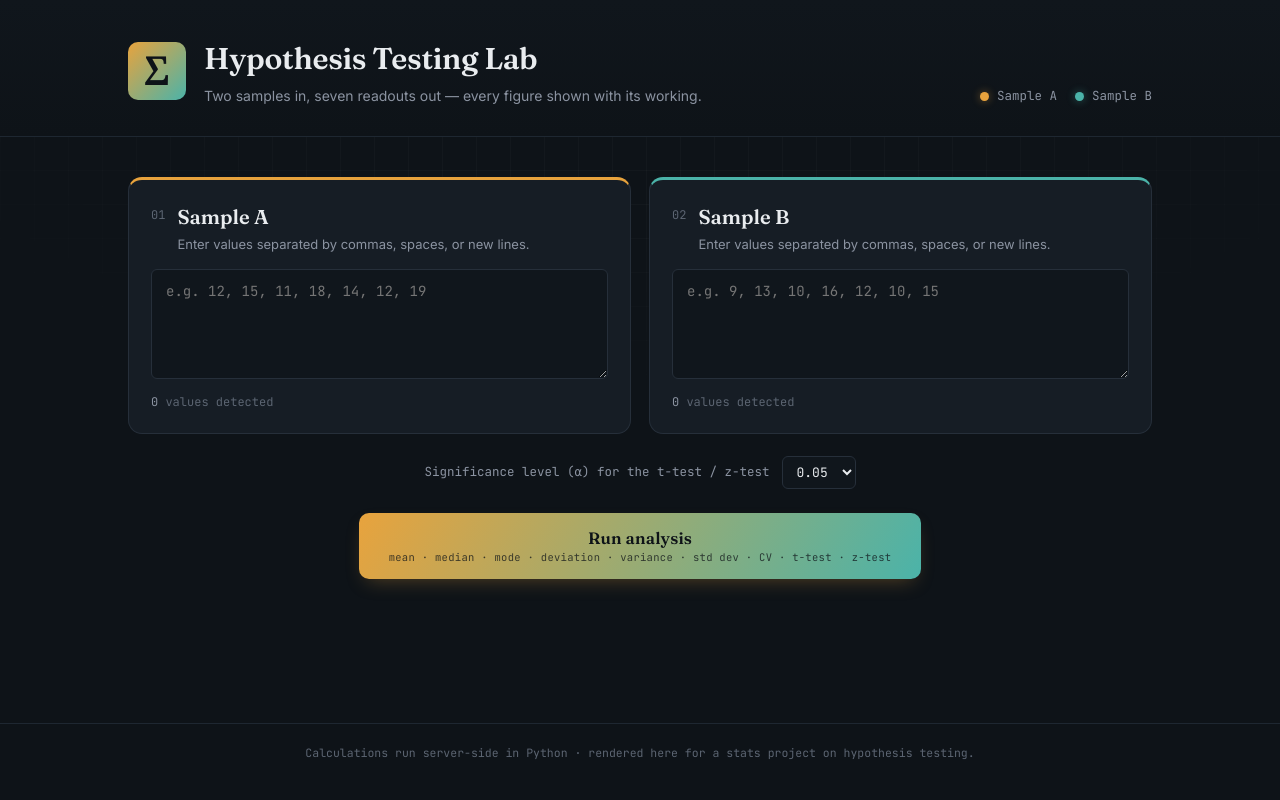
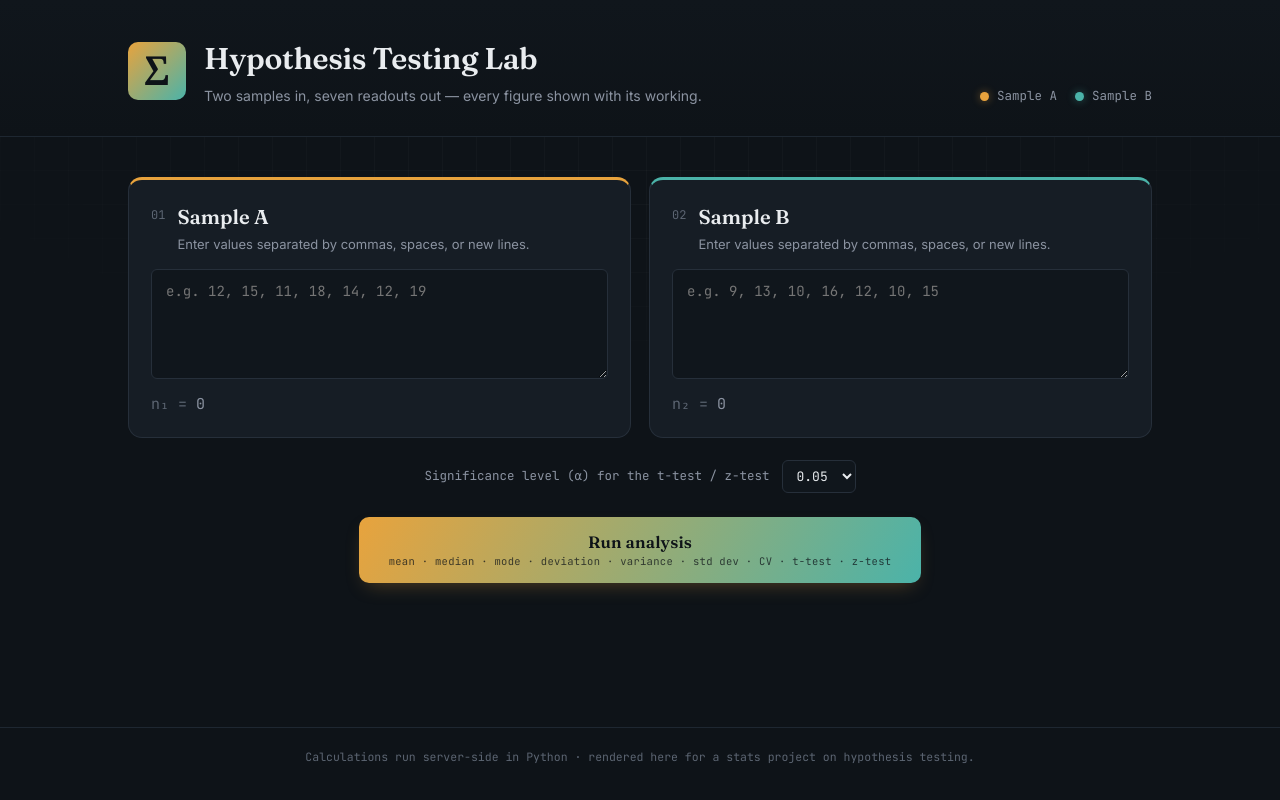
Before and after one commit to Presido-art/HypothesisLab, a Flask app: page / in a window 1280 px wide. Run offline with Flask 2, Linux system fonts and the light colour scheme.

Commit message:
fix layout and styling issues in HTML and CSS

```diff
--- a/static/css/style.css
+++ b/static/css/style.css
@@ -203,7 +203,7 @@ textarea {
 
 .panel-meta {
   font-family: var(--mono);
-  font-size: 12px;
+  font-size: 15px;
   color: var(--muted-dim);
 }
 
--- a/templates/index.html
+++ b/templates/index.html
@@ -1,15 +1,19 @@
 <!DOCTYPE html>
 <html lang="en">
+
 <head>
   <meta charset="UTF-8">
   <meta name="viewport" content="width=device-width, initial-scale=1.0">
   <title>Hypothesis Testing Lab</title>
 
   <link rel="preconnect" href="https://fonts.googleapis.com">
-<link href="https://fonts.googleapis.com/css2?family=Fraunces:opsz,wght@9..144,400;9..144,600;9..144,700&family=JetBrains+Mono:wght@400;500;600&family=Inter:wght@400;500;600&display=swap" rel="stylesheet">
+  <link
+    href="https://fonts.googleapis.com/css2?family=Fraunces:opsz,wght@9..144,400;9..144,600;9..144,700&family=JetBrains+Mono:wght@400;500;600&family=Inter:wght@400;500;600&display=swap"
+    rel="stylesheet">
 
   <link rel="stylesheet" href="{{ url_for('static', filename='css/style.css') }}">
 </head>
+
 <body>
 
   <div class="grid-overlay" aria-hidden="true"></div>
@@ -43,7 +47,7 @@
             </div>
           </div>
           <textarea id="dataset-a" placeholder="e.g. 12, 15, 11, 18, 14, 12, 19" spellcheck="false"></textarea>
-        <div class="panel-meta"><span id="count-a">0</span> values detected</div>
+          <div class="panel-meta">n₁ = <span id="count-a" style="font-size: 15px;">0</span></div>
         </div>
 
         <div class="sample-panel panel-b">
@@ -55,7 +59,7 @@
             </div>
           </div>
           <textarea id="dataset-b" placeholder="e.g. 9, 13, 10, 16, 12, 10, 15" spellcheck="false"></textarea>
-        <div class="panel-meta"><span id="count-b">0</span> values detected</div>
+          <div class="panel-meta">n₂ = <span id="count-b" style="font-size: 15px;">0</span></div>
         </div>
 
         <div class="alpha-row">
@@ -90,4 +94,5 @@
   <script src="https://cdn.jsdelivr.net/npm/chart.js@4.4.1/dist/chart.umd.min.js"></script>
   <script src="{{ url_for('static', filename='js/script.js') }}"></script>
 </body>
+
 </html>
```
Lines whose indentation alone changed are shown as unchanged.
